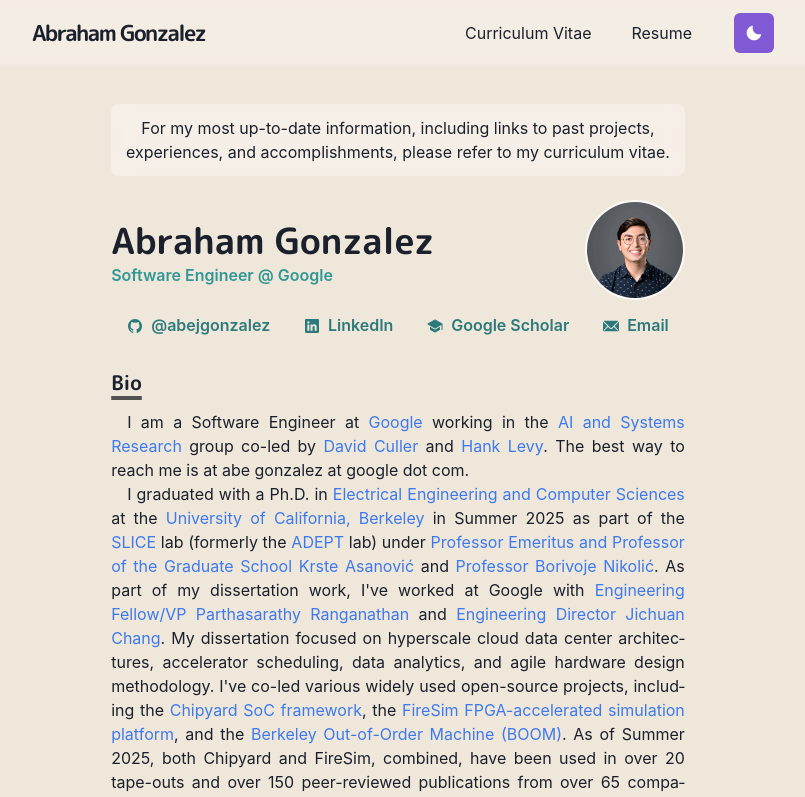
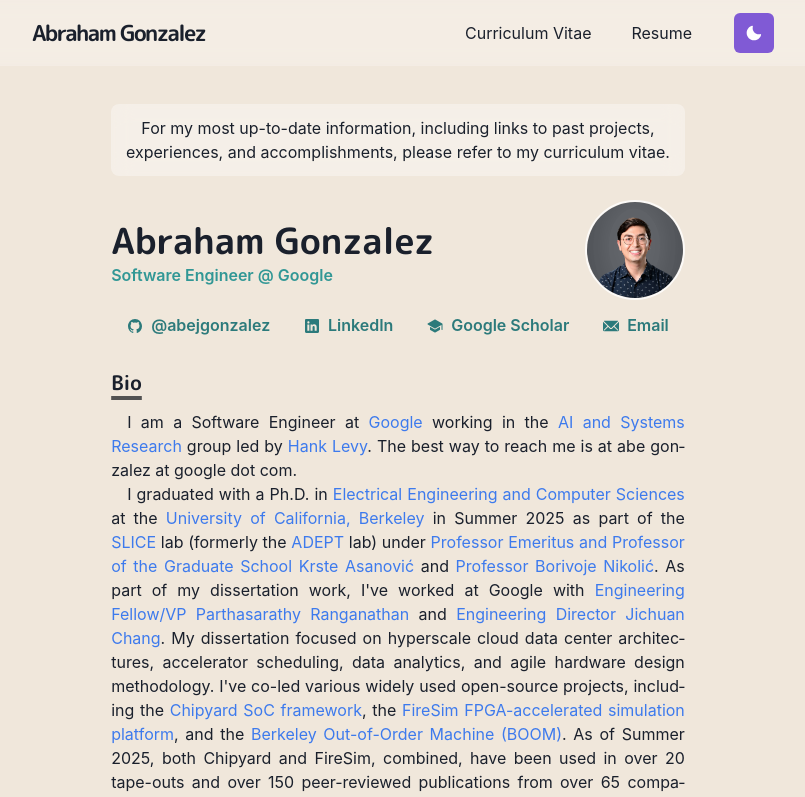
Before and after one commit to abejgonzalez/abejgonzalez.github.io, a Next.js app: page / in a window 1280 px wide. Shown: the top 797 px of the page, without its empty margins (242-1047 px from the left). Built offline with nearby package versions, Linux system fonts and the light colour scheme.

Commit message:
Update bio to remove co-lead mention
Removed 'co-led by David Culler' from bio.

```diff
--- a/pages/index.js
+++ b/pages/index.js
@@ -121,7 +121,7 @@
           Bio
         </Heading>
         <Paragraph>
-          I am a Software Engineer at <Link as={NextLink} href="https://research.google/" passHref target="_blank">Google</Link> working in the <Link as={NextLink} href="https://techsysinfra.google/research/" passHref target="_blank">AI and Systems Research</Link> group co-led by <Link as={NextLink} href="https://techsysinfra.google/research/srg-staff/david-culler/" passHref target="_blank">David Culler</Link> and <Link as={NextLink} href="https://techsysinfra.google/research/srg-staff/hank-levy/" passHref target="_blank">Hank Levy</Link>.
+          I am a Software Engineer at <Link as={NextLink} href="https://research.google/" passHref target="_blank">Google</Link> working in the <Link as={NextLink} href="https://techsysinfra.google/research/" passHref target="_blank">AI and Systems Research</Link> group led by <Link as={NextLink} href="https://techsysinfra.google/research/srg-staff/hank-levy/" passHref target="_blank">Hank Levy</Link>.
           The best way to reach me is at abe gonzalez at google dot com.
         </Paragraph>
         <Paragraph>
```
